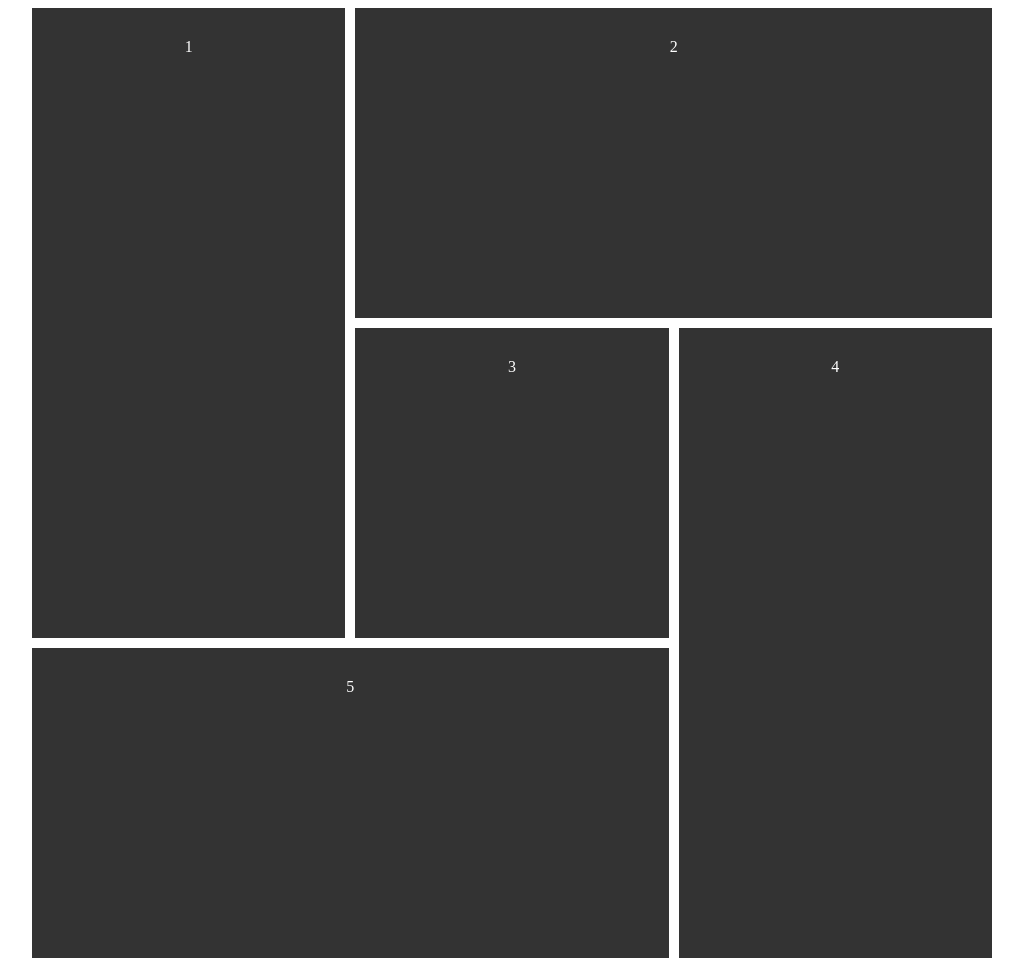
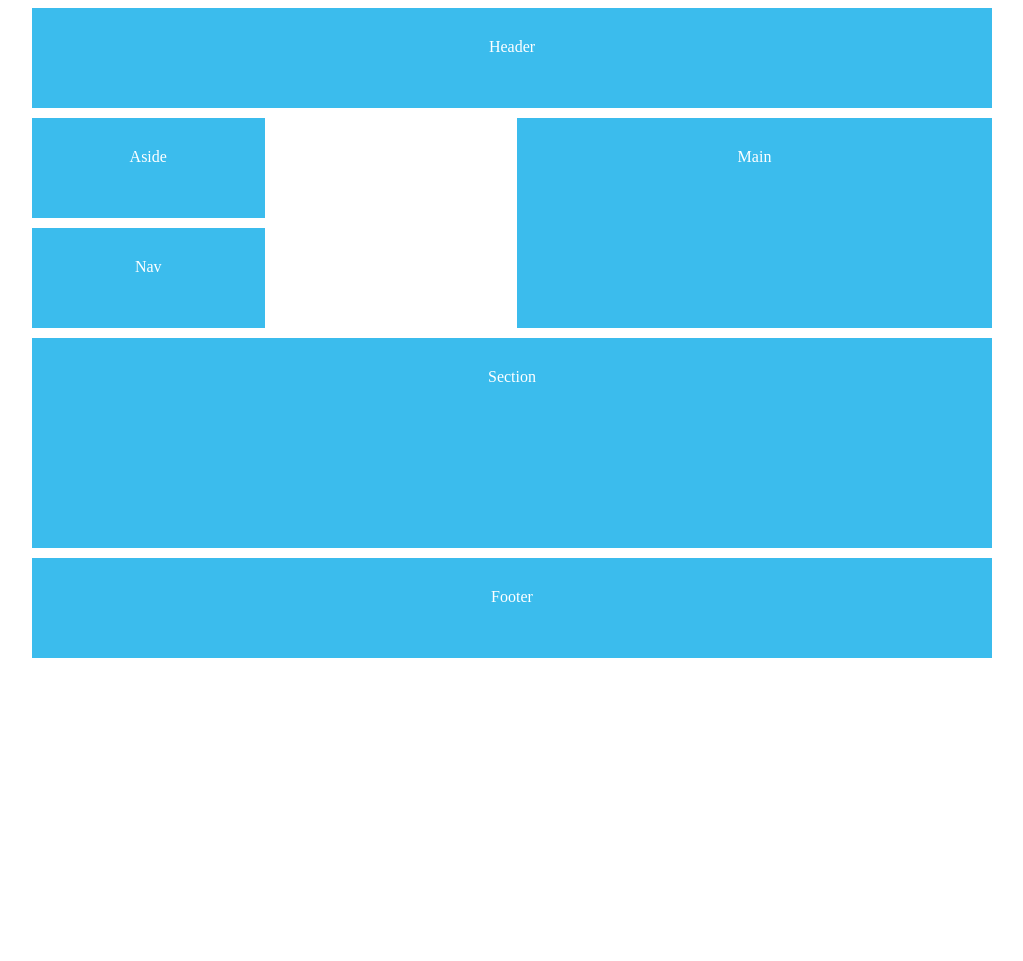
Before and after one commit to IsmaheneLarbi/css-grid, a plain HTML site: page index.html in a window 1280 px wide. Shown: the whole page, without its empty margins (128-1151 px from the left). After the commit the page ends 800 px from the top, so only its background shows below. Drawn offline with Linux system fonts and the light colour scheme.

Commit message:
grid areas added

```diff
--- a/css/style.css
+++ b/css/style.css
@@ -6,39 +6,44 @@ body{
 
 #content{
 	display: grid;
-	grid-template-columns:repeat(6, 1fr);
-	grid-auto-rows:minmax(150px, auto);
-	grid-gap:10px;
+	grid-template-columns: repeat(4, 1fr);
+	grid-auto-rows: minmax(100px, auto);
+	grid-template-areas:"header header header header"
+						"aside . main main"
+						"nav . main main"
+						"section section section section"
+						"section section section section"
+						"footer footer footer footer";
+	grid-gap: 10px;
 	max-width: 960px;
 	margin: 0 auto;
 }
 
-#content div{
-	background: #333;
+#content > *{
+	background: #3bbced;
 	padding: 30px;
 }
 
-.one{
-	grid-column:1/3;
-	grid-row:span 4;
+header{
+	grid-area:header;
 }
 
-.two{
-	grid-column:3/7;
-	grid-row:span 2;
+main{
+	grid-area:main;
 }
 
-.three{
-	grid-column:3/5;
-	grid-row:3/5;
+section{
+	grid-area:section
 }
 
-.four{
-	grid-column:5/7;
-	grid-row:3/7;
+aside{
+	grid-area:aside;
 }
 
-.five{
-	grid-column:1/5;
-	grid-row:5/7;
+nav{
+	grid-area:nav;
 }
+
+footer{
+	grid-area:footer;
+}
--- a/index.html
+++ b/index.html
@@ -8,11 +8,14 @@
 <body>
 
 	<div id="content">
-		<div class="one">1</div>
-		<div class="two">2</div>
-		<div class="three">3</div>
-		<div class="four">4</div>
-		<div class="five">5</div>
+
+		<header>Header</header>
+        <main>Main</main>
+        <section>Section</section>
+        <aside>Aside</aside>
+        <nav>Nav</nav>
+        <footer>Footer</footer>
+
 	</div>
 </body>
 </html>
```
